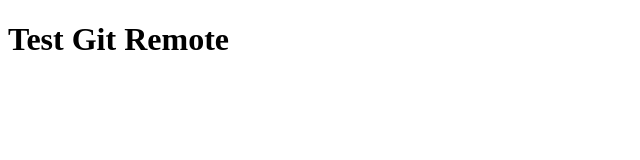
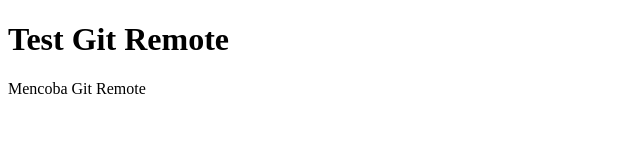
Before and after one commit to tifaniregita123/TestGitRemote, a plain HTML site: page index.html in a window 1280 px wide. Shown: the whole page, without its empty margins (0-640 px from the left). Drawn offline with Linux system fonts and the light colour scheme.

Commit message:
menambahkan paragraf

```diff
--- a/index.html
+++ b/index.html
@@ -7,5 +7,6 @@
 </head>
 <body>
     <h1>Test Git Remote</h1>
+    <p>Mencoba Git Remote</p>
 </body>
 </html>
```
